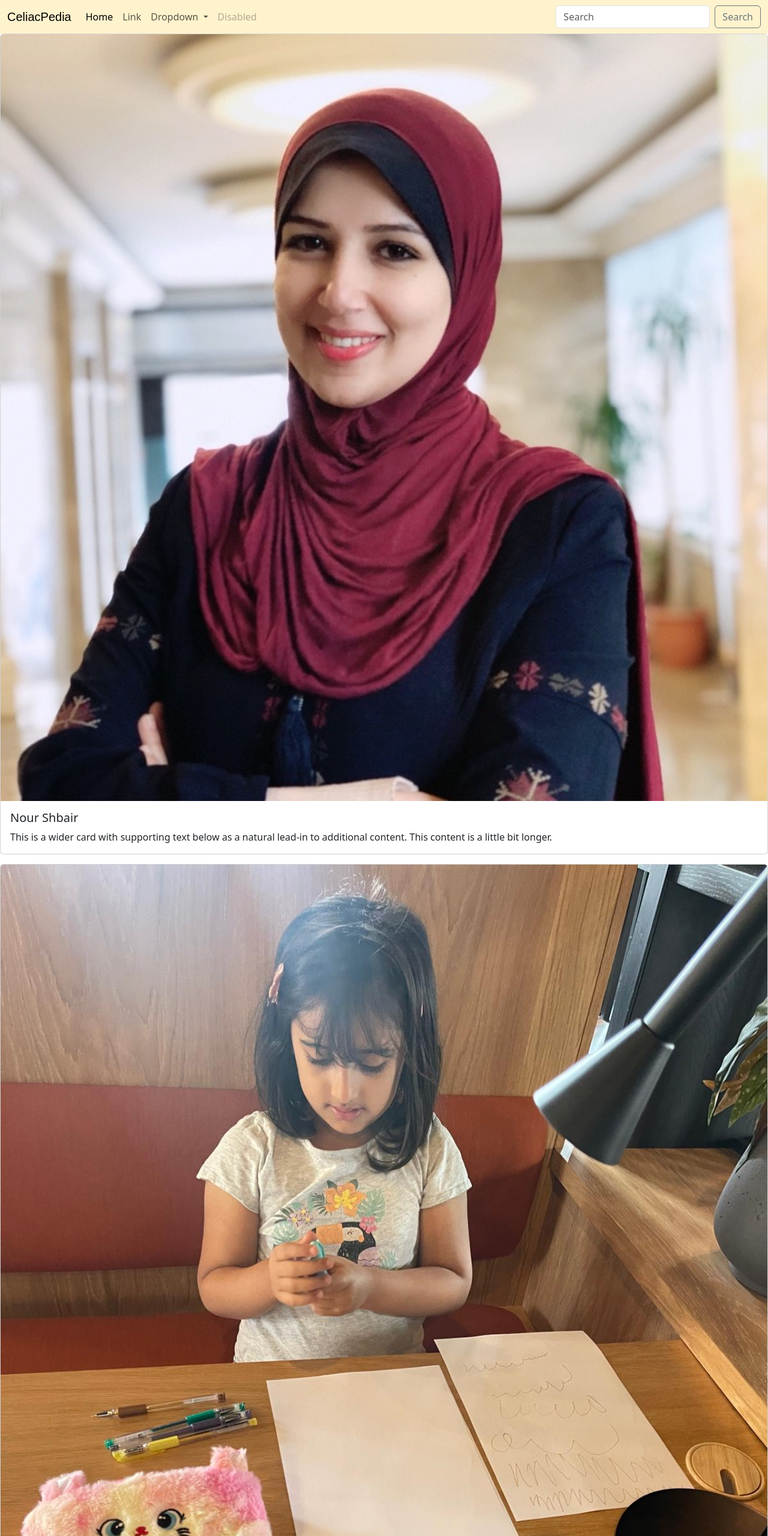
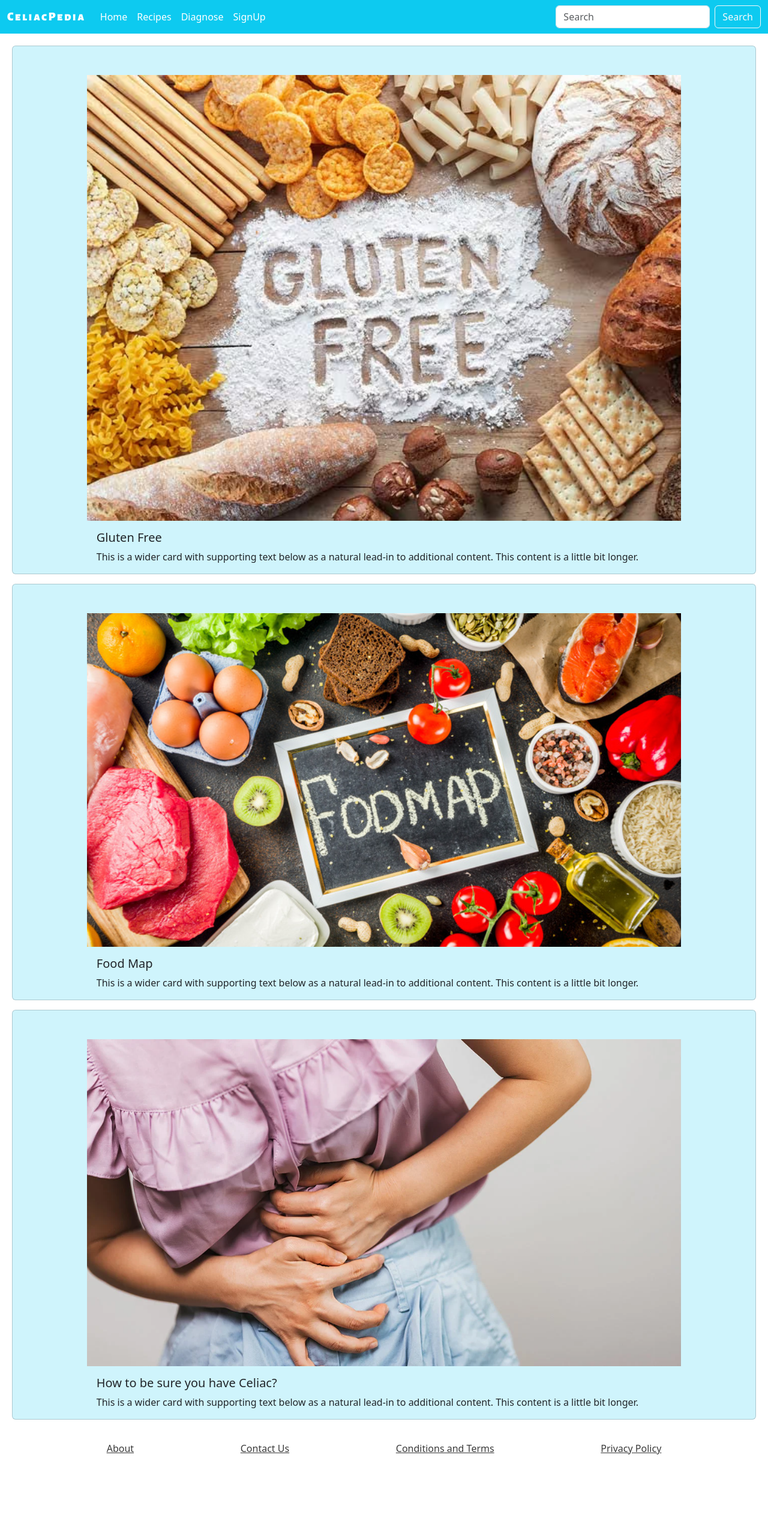
Before and after one commit to NourShbair/GluteniPedia, a plain HTML site: page index.html in a window 1280 px wide. Shown: the top 2560 px of the page at 60% size. After the commit the page ends 2462 px from the top, so only its background shows below. Drawn offline with nearby package versions, Linux system fonts and the light colour scheme; a web font is replaced by a local one.

Commit message:
Init app structure without details

```diff
--- a/assets/css/style.css
+++ b/assets/css/style.css
@@ -1,5 +1,53 @@
+.alegreya-sans-sc-bold {
+    font-family: "Alegreya Sans SC", sans-serif;
+    font-weight: 1000;
+    font-style: normal;
+  }
+
 .navbar-brand{
-    font-family: "Bungee Tint", sans-serif;
-    font-weight: 400;
-    font-style: normal;
+    color: #FFFFFF !important;
+    letter-spacing: 2.5px;
 }
+
+.nav-link{
+    color: #FFFFFF !important;
+}
+
+.header-space{
+    height: 20px;
+}
+
+.card{
+    margin-left: 20px;
+    margin-right: 20px;
+
+}
+
+.card-img-top{
+    padding-left: 10%;
+    padding-right: 10%;
+    padding-top: 3rem;
+}
+
+.card-body{
+    margin-left: 10%;
+    margin-right: 10%;
+}
+
+
+
+
+
+/* Footer */
+#social-networks {
+    text-align: center;
+    padding: 20px 0;
+    display: flex;
+    justify-content: space-evenly;
+    list-style-type: none;
+}
+
+#social-networks a {
+
+    color: #3a3a3a;
+}
--- a/index.html
+++ b/index.html
@@ -1,34 +1,44 @@
 <!DOCTYPE html>
 <html lang="en">
+
 <head>
   <meta charset="UTF-8">
   <meta name="viewport" content="width=device-width, initial-scale=1.0">
-    <title>Document</title>
+  <title>CeliacPedia</title>
 
+  <!-- Favicon -->
+  <link rel="apple-touch-icon" sizes="180x180" href="assets/favicon/apple-touch-icon.png">
+  <link rel="icon" type="image/png" sizes="32x32" href="assets/favicon/favicon-32x32.png">
+  <link rel="icon" type="image/png" sizes="16x16" href="assets/favicon/favicon-16x16.png">
 
   <!-- linking Google Fonts -->
   <link rel="preconnect" href="https://fonts.googleapis.com">
   <link rel="preconnect" href="https://fonts.gstatic.com" crossorigin>
-    <link href="https://fonts.googleapis.com/css2?family=Bungee+Tint&family=Matemasie&display=swap" rel="stylesheet">
+  <link
+    href="https://fonts.googleapis.com/css2?family=Alegreya+Sans+SC:ital,wght@0,100;0,300;0,400;0,500;0,700;0,800;0,900;1,100;1,300;1,400;1,500;1,700;1,800;1,900&display=swap"
+    rel="stylesheet">
 
   <!-- Linking CSS Styling -->
   <link rel="stylesheet" href="assets/css/style.css">
 
   <!-- Linking Bootstrap -->
-    <link href="https://cdn.jsdelivr.net/npm/bootstrap@5.3.3/dist/css/bootstrap.min.css" rel="stylesheet" integrity="sha384-QWTKZyjpPEjISv5WaRU9OFeRpok6YctnYmDr5pNlyT2bRjXh0JMhjY6hW+ALEwIH" crossorigin="anonymous">
+  <link href="https://cdn.jsdelivr.net/npm/bootstrap@5.3.3/dist/css/bootstrap.min.css" rel="stylesheet"
+    integrity="sha384-QWTKZyjpPEjISv5WaRU9OFeRpok6YctnYmDr5pNlyT2bRjXh0JMhjY6hW+ALEwIH" crossorigin="anonymous">
 
 
 </head>
+
 <body>
 
   <!-- Header Section -->
   <header>
 
     <!-- Nav Bar inspired by BootStrap -->
-        <nav class="navbar navbar-expand-lg bg-warning-subtle">
+    <nav class="navbar navbar-expand-lg bg-info">
       <div class="container-fluid">
-              <a class="navbar-brand" href="#">CeliacPedia</a>
-              <button class="navbar-toggler" type="button" data-bs-toggle="collapse" data-bs-target="#navbarSupportedContent" aria-controls="navbarSupportedContent" aria-expanded="false" aria-label="Toggle navigation">
+        <a class="navbar-brand alegreya-sans-sc-bold" href="#">CeliacPedia</a>
+        <button class="navbar-toggler" type="button" data-bs-toggle="collapse" data-bs-target="#navbarSupportedContent"
+          aria-controls="navbarSupportedContent" aria-expanded="false" aria-label="Toggle navigation">
           <span class="navbar-toggler-icon"></span>
         </button>
         <div class="collapse navbar-collapse" id="navbarSupportedContent">
@@ -37,8 +47,18 @@
               <a class="nav-link active" aria-current="page" href="#">Home</a>
             </li>
             <li class="nav-item">
-                    <a class="nav-link" href="#">Link</a>
+              <a class="nav-link" href="#">Recipes</a>
             </li>
+
+            <li class="nav-item">
+              <a class="nav-link" href="#">Diagnose</a>
+            </li>
+
+            <li class="nav-item">
+              <a class="nav-link" href="#">SignUp</a>
+            </li>
+
+            <!--
                     <li class="nav-item dropdown">
                     <a class="nav-link dropdown-toggle" href="#" role="button" data-bs-toggle="dropdown" aria-expanded="false">
                       Dropdown
@@ -50,45 +70,92 @@
                       <li><a class="dropdown-item" href="#">Something else here</a></li>
                     </ul>
                   </li>
+
                  <li class="nav-item">
                     <a class="nav-link disabled" aria-disabled="true">Disabled</a>
                   </li>
+                -->
           </ul>
           <form class="d-flex" role="search">
             <input class="form-control me-2" type="search" placeholder="Search" aria-label="Search">
-                  <button class="btn btn-outline-secondary" type="submit">Search</button>
+            <button class="btn btn-outline-light" type="submit">Search</button>
           </form>
         </div>
       </div>
     </nav>
 
+
+    <div class="header-space"></div>
   </header>
 
   <!-- Main Section -->
   <main>
 
-
-        <div class="card mb-3">
-            <img src="assets/images/NourShbair.jpeg" class="card-img-top" alt="...">
+    <div class="card mb-3 bg-info-subtle">
+      <img src="assets/images/gf-1.jpg" class="card-img-top" alt="...">
       <div class="card-body">
-              <h5 class="card-title">Nour Shbair</h5>
-              <p class="card-text">This is a wider card with supporting text below as a natural lead-in to additional content. This content is a little bit longer.</p>
+        <h5 class="card-title">Gluten Free</h5>
+        <p class="card-text">This is a wider card with supporting text below as a natural lead-in to additional content.
+          This content is a little bit longer.</p>
       </div>
     </div>
 
 
-          <div class="card mb-3">
-            <img src="assets/images/Farah.jpeg" class="card-img-top" alt="...">
+    <div class="card mb-3 bg-info-subtle">
+      <img src="assets/images/foodmap.jpg" class="card-img-top" alt="...">
       <div class="card-body">
-              <h5 class="card-title">Farah ElSharief</h5>
-              <p class="card-text">This is a wider card with supporting text below as a natural lead-in to additional content. This content is a little bit longer.</p>
+        <h5 class="card-title">Food Map</h5>
+        <p class="card-text">This is a wider card with supporting text below as a natural lead-in to additional content.
+          This content is a little bit longer.</p>
       </div>
     </div>
 
+
+    <div class="card mb-3 bg-info-subtle">
+      <img src="assets/images/Symptoms.webp" class="card-img-top" alt="...">
+      <div class="card-body">
+        <h5 class="card-title">How to be sure you have Celiac?</h5>
+        <p class="card-text">This is a wider card with supporting text below as a natural lead-in to additional content.
+          This content is a little bit longer.</p>
+      </div>
+    </div>
+
+
+
   </main>
 
-    <!-- Footer Section -->
+  <!-- Footer -->
   <footer>
+    <ul id="social-networks">
+      <li>
+        <a href="#" target="_blank" rel="noopener"
+          aria-label="">
+          About</a>
+      </li>
+
+      <li>
+        <a href="#" target="_blank" rel="noopener"
+          aria-label="">
+          Contact Us</a>
+      </li>
+
+      <li>
+        <a href="#" target="_blank" rel="noopener"
+          aria-label="">
+          Conditions and Terms</a>
+      </li>
+
+      <li>
+        <a href="#" target="_blank" rel="noopener"
+          aria-label="">
+          Privacy Policy</a>
+      </li>
+    </ul>
   </footer>
+
+      <!-- Font Awesome kit -->
+      <script src="https://kit.fontawesome.com/3b20d96fa9.js" crossorigin="anonymous"></script>
+
 </body>
+
 </html>
```
Also changed, not shown: assets/favicon/apple-touch-icon.png (added), assets/favicon/favicon-16x16.png (added), assets/favicon/favicon-32x32.png (added), assets/images/Farah.jpeg (deleted), assets/images/NourShbair.jpeg (deleted), assets/images/Symptoms.webp (added), assets/images/foodmap.jpg (added), assets/images/gf-1.jpg (added), 4 other files. Lines whose indentation alone changed are shown as unchanged.
